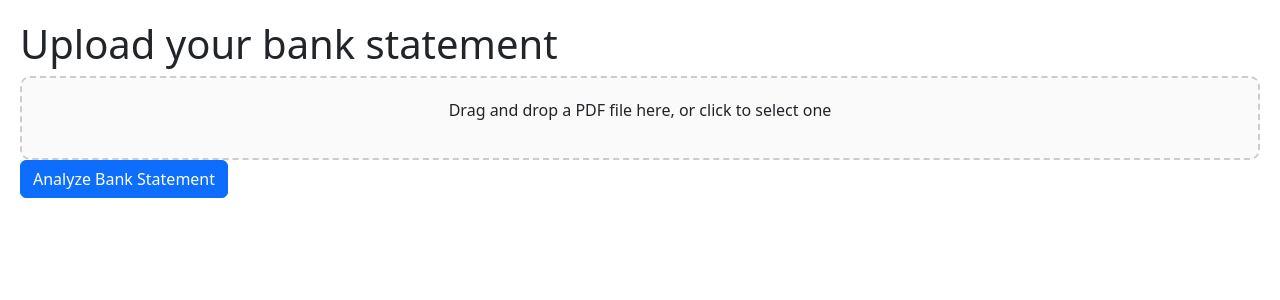
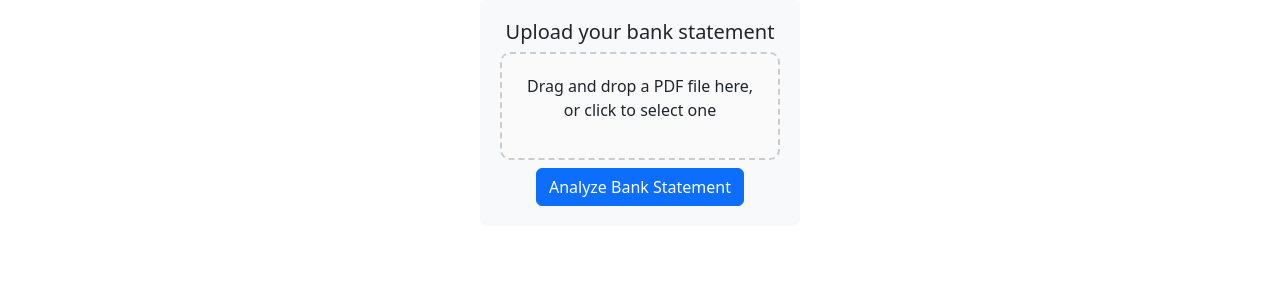
Before and after one commit to spaaacy/TransactAI, a Next.js app: page / in a window 1280 px wide. Shown: the top 300 px of the page. Built offline with nearby package versions, Linux system fonts and the light colour scheme.

Commit message:
upload pdf component

```diff
--- a/app/page.js
+++ b/app/page.js
@@ -1,62 +1,9 @@
-"use client";
-import { useState } from "react";
-import { useDropzone } from "react-dropzone";
+import UploadPDF from "@/components/UploadPdf";
 
-const UploadPDF = () => {
-  const [pdfFile, setPdfFile] = useState(null);
-  const [errorMessage, setErrorMessage] = useState("");
-
-  const onDrop = (acceptedFiles, rejectedFiles) => {
-    setErrorMessage("");
-    if (acceptedFiles.length) {
-      const file = acceptedFiles[0];
-      setPdfFile(file);
-    }
-    if (rejectedFiles.length) {
-      setErrorMessage("Please upload a valid PDF file.");
-    }
-  };
-
-  const { getRootProps, getInputProps, isDragActive } = useDropzone({
-    onDrop,
-    accept: "application/pdf",
-    maxFiles: 1,
-  });
-
+export default function Home() {
   return (
-    <div
-      className="flex-align-center justify-content-center"
-      style={{ padding: "20px" }}
-    >
-      {errorMessage && <p style={{ color: "red" }}>{errorMessage}</p>}
-      <h1>Upload your bank statement</h1>
-      <div
-        {...getRootProps()}
-        style={{
-          border: "2px dashed #ccc",
-          padding: "20px",
-          borderRadius: "10px",
-          textAlign: "center",
-          backgroundColor: isDragActive ? "#f0f0f0" : "#fafafa",
-        }}
-      >
-        <input {...getInputProps()} />
-        {isDragActive ? (
-          <p>Drop your PDF here...</p>
-        ) : (
-          <p>Drag and drop a PDF file here, or click to select one</p>
-        )}
-      </div>
-
-      <button
-        type="button"
-        className="btn btn-primary"
-        onClick={() => console.log(pdfFile)}
-      >
-        Analyze Bank Statement
-      </button>
-    </div>
+    <main>
+      <UploadPDF />
+    </main>
   );
-};
-
-export default UploadPDF;
+}
--- /dev/null
+++ b/components/UploadPdf.js
@@ -0,0 +1,88 @@
+"use client";
+import { useState } from "react";
+import { useDropzone } from "react-dropzone";
+
+const UploadPDF = () => {
+  const [pdfFile, setPdfFile] = useState(null);
+  const [errorMessage, setErrorMessage] = useState("");
+
+  const onDrop = (acceptedFiles, rejectedFiles) => {
+    setErrorMessage("");
+    if (acceptedFiles.length) {
+      const file = acceptedFiles[0];
+      setPdfFile(file);
+    }
+    if (rejectedFiles.length) {
+      setErrorMessage("Please upload a valid PDF file.");
+    }
+  };
+
+  const handleSubmit = async () => {
+    if (!pdfFile) {
+      setErrorMessage("Please upload a PDF file.");
+      return;
+    }
+
+    const formData = new FormData();
+    formData.append("pdf", pdfFile);
+
+    try {
+      const response = await fetch("/api/openai", {
+        method: "GET",
+        body: formData,
+      });
+
+      if (response.ok) {
+        const data = await response.json();
+        console.log(data);
+      } else {
+        setErrorMessage("An error occurred. Please try again.");
+      }
+    } catch (error) {
+      setErrorMessage("Failed to upload. Please try again.");
+    }
+  };
+
+  const { getRootProps, getInputProps, isDragActive } = useDropzone({
+    onDrop,
+    accept: "application/pdf",
+    maxFiles: 1,
+  });
+
+  return (
+    <div
+      className="d-flex flex-column align-items-center justify-content-center w-80 m-auto rounded bg-light"
+      style={{ padding: "20px" }}
+    >
+      {errorMessage && <p style={{ color: "red" }}>{errorMessage}</p>}
+      <h5>Upload your bank statement</h5>
+      <div
+        {...getRootProps()}
+        style={{
+          border: "2px dashed #ccc",
+          padding: "20px",
+          borderRadius: "10px",
+          textAlign: "center",
+          backgroundColor: isDragActive ? "#f0f0f0" : "#fafafa",
+        }}
+      >
+        <input {...getInputProps()} />
+        {isDragActive ? (
+          <p>Drop your PDF here...</p>
+        ) : (
+          <p>Drag and drop a PDF file here, or click to select one</p>
+        )}
+      </div>
+      {pdfFile && <p>{pdfFile.name}</p>}
+      <button
+        type="button"
+        className="btn btn-primary mt-2"
+        onClick={handleSubmit}
+      >
+        Analyze Bank Statement
+      </button>
+    </div>
+  );
+};
+
+export default UploadPDF;
```
